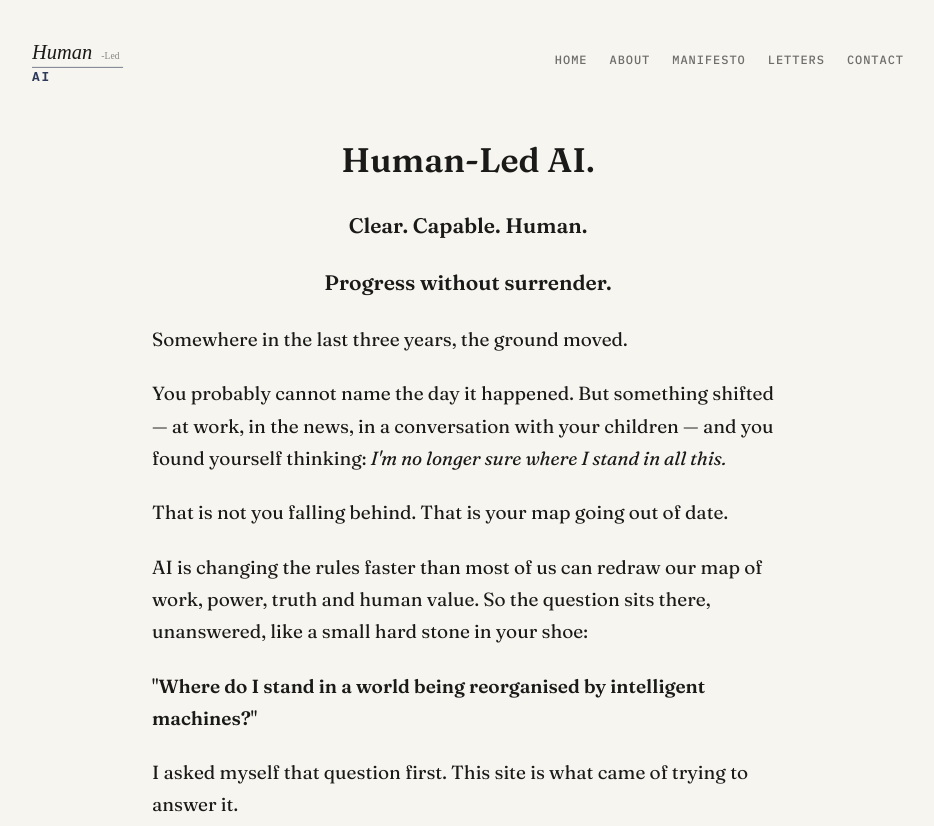
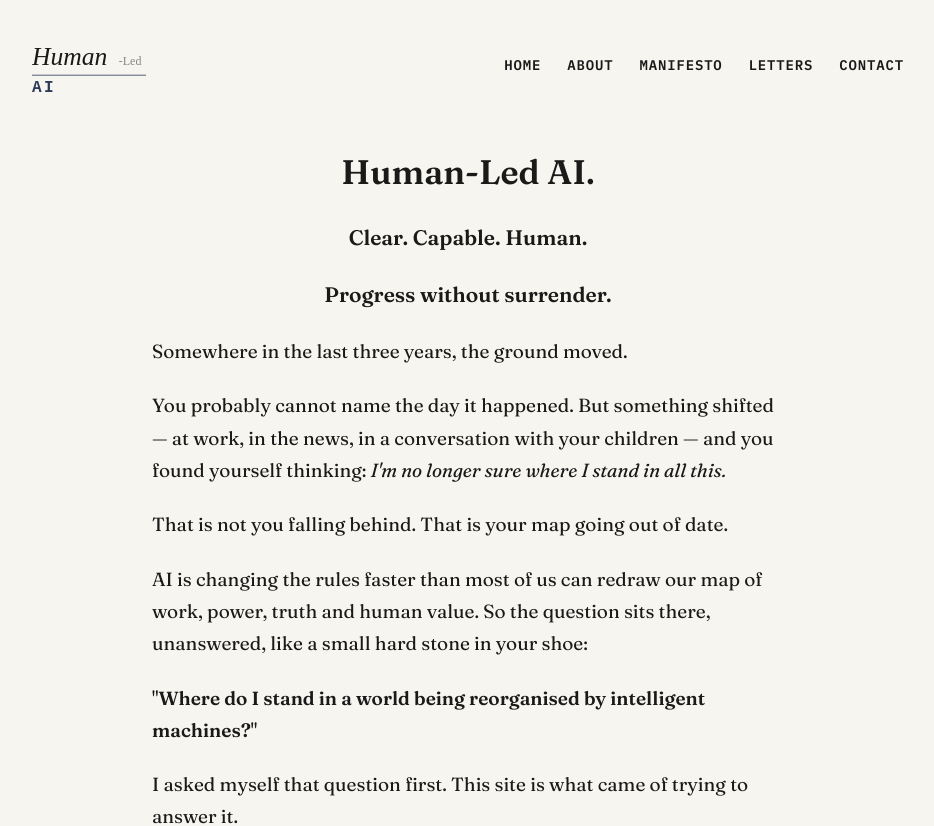
Before and after one commit to Marlowe088/Human-Led-AI, a Next.js app: page / in a window 1280 px wide. Shown: the top 826 px of the page, without its empty margins (172-1106 px from the left). Built offline with nearby package versions, Linux system fonts and the light colour scheme.

Commit message:
Sign-off formatting (name bold, tagline normal), letters page copy update, bigger/bolder nav with larger logo, remove Legal eyebrow from legal pages

```diff
--- a/pages/about.jsx
+++ b/pages/about.jsx
@@ -86,7 +86,7 @@ export default function AboutPage() {
 
 <p>Please contact me any time. I read every email myself no filters, no AI assistant standing between us.</p>
 
-<p><strong>~Manoj</strong><br><strong>Human-Led AI.<br>Clear. Capable. Human.</strong></p>` }}
+<p><strong>~Manoj</strong><br>Human-Led AI.<br>Clear. Capable. Human.</p>` }}
       />
     </>
   );
--- a/pages/contact.jsx
+++ b/pages/contact.jsx
@@ -66,7 +66,7 @@ export default function ContactPage() {
 
 <p>Start with whatever matters most.</p>
 
-<p><strong>Manoj Tailor</strong><br><strong>Human-Led AI</strong><br><strong>Clear. Capable. Human.</strong></p>` }}
+<p><strong>Manoj Tailor</strong><br>Human-Led AI<br>Clear. Capable. Human.</p>` }}
       />
     </>
   );
--- a/pages/cookie-policy.jsx
+++ b/pages/cookie-policy.jsx
@@ -6,7 +6,6 @@ export default function CookiePolicyPage() {
       <Head>
         <title>Cookie Policy — Human-Led AI</title>
       </Head>
-      <p className="eyebrow">Legal</p>
       <h1>Cookie Policy</h1>
       <div
         dangerouslySetInnerHTML={{ __html: `<p><strong>Cookies Policy</strong></p>
--- a/pages/disclaimer.jsx
+++ b/pages/disclaimer.jsx
@@ -6,7 +6,6 @@ export default function DisclaimerPage() {
       <Head>
         <title>Disclaimer — Human-Led AI</title>
       </Head>
-      <p className="eyebrow">Legal</p>
       <h1>Disclaimer</h1>
       <div
         dangerouslySetInnerHTML={{ __html: `<p><strong>Disclaimer</strong></p>
--- a/pages/index.jsx
+++ b/pages/index.jsx
@@ -124,7 +124,7 @@ export default function HomePage() {
 
 <p><a href="/join"><strong>Join Human-Led AI Letters →</strong></a></p>
 
-<p>~Manoj<br><strong>Human-Led AI</strong><br><strong>Clear. Capable. Human.</strong></p>` }}
+<p><strong>~Manoj</strong><br>Human-Led AI<br>Clear. Capable. Human.</p>` }}
       />
     </>
   );
--- a/pages/letters.jsx
+++ b/pages/letters.jsx
@@ -66,11 +66,11 @@ export default function LettersPage() {
 
 <p>These letters are meant to be a quieter place to think about what is changing, what is being gained, what may be lost, and what needs to remain human.</p>
 
-<p><em>Free. Unsubscribe at any time.</em></p>
+<p>It's free and you can unsubscribe at any time.</p>
 
 <p>And whether you join or not: reach out any time. Tell me what excites you here, what you disagree with, or what this site could simply do better. I read every email.</p>
 
-<p><strong>~Manoj<br>Human-Led AI<br>Clear. Capable. Human.</strong></p>` }}
+<p><strong>~Manoj</strong><br>Human-Led AI<br>Clear. Capable. Human.</p>` }}
       />
       <a href="/join" className="cta">Join Human-Led AI Letters →</a>
     </>
--- a/pages/manifesto.jsx
+++ b/pages/manifesto.jsx
@@ -81,7 +81,7 @@ export default function ManifestoPage() {
 
 <p>I am honoured to be some small part of your journey from here on.</p>
 
-<p><strong>~Manoj</strong><br><strong>Human-Led AI</strong><br><strong>Clear. Capable. Human.</strong></p>` }}
+<p><strong>~Manoj</strong><br>Human-Led AI<br>Clear. Capable. Human.</p>` }}
       />
     </>
   );
--- a/pages/privacy-policy.jsx
+++ b/pages/privacy-policy.jsx
@@ -6,7 +6,6 @@ export default function PrivacyPolicyPage() {
       <Head>
         <title>Privacy Policy — Human-Led AI</title>
       </Head>
-      <p className="eyebrow">Legal</p>
       <h1>Privacy Policy</h1>
       <div
         dangerouslySetInnerHTML={{ __html: `<p><strong>Privacy Policy</strong>.</p>
--- a/pages/terms-of-use.jsx
+++ b/pages/terms-of-use.jsx
@@ -6,7 +6,6 @@ export default function TermsOfUsePage() {
       <Head>
         <title>Terms of Use — Human-Led AI</title>
       </Head>
-      <p className="eyebrow">Legal</p>
       <h1>Terms of Use</h1>
       <div
         dangerouslySetInnerHTML={{ __html: `<p><strong>Terms of Use</strong>.</p>
--- a/styles/globals.css
+++ b/styles/globals.css
@@ -83,25 +83,26 @@ a:hover {
 }
 
 .site-header a.logo-link img {
-  height: 48px;
+  height: 60px;
   width: auto;
   display: block;
 }
 
 .site-nav {
   display: flex;
-  gap: 22px;
+  align-items: center;
+  gap: 26px;
   flex-wrap: wrap;
 }
 
 .site-nav a {
-  color: var(--ink-soft);
+  color: var(--ink);
   font-family: 'IBM Plex Mono', monospace;
-  font-size: 12px;
-  letter-spacing: 0.08em;
+  font-size: 14px;
+  letter-spacing: 0.06em;
   text-transform: uppercase;
   text-decoration: none;
-  font-weight: 500;
+  font-weight: 700;
 }
 
 .site-nav a:hover,
```
